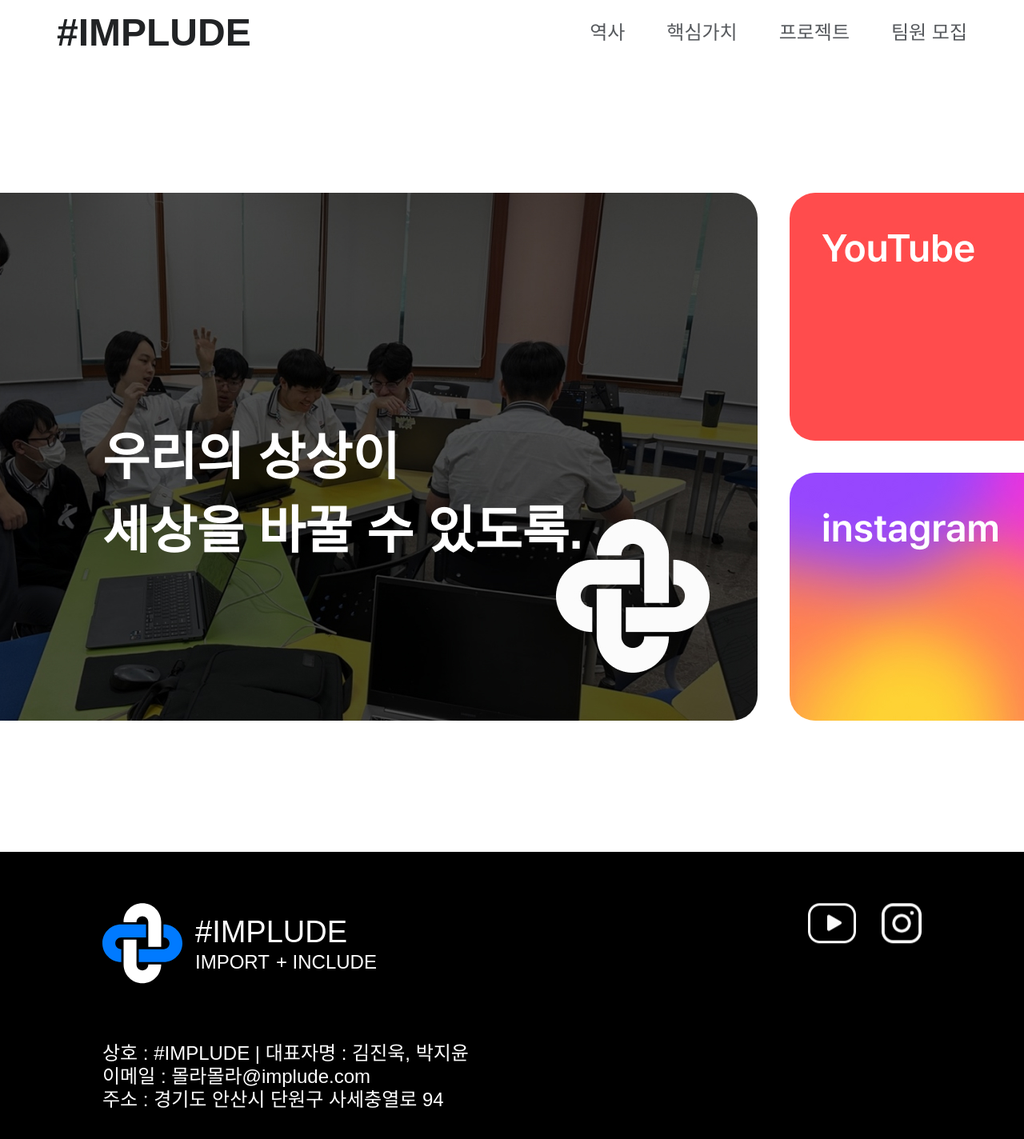
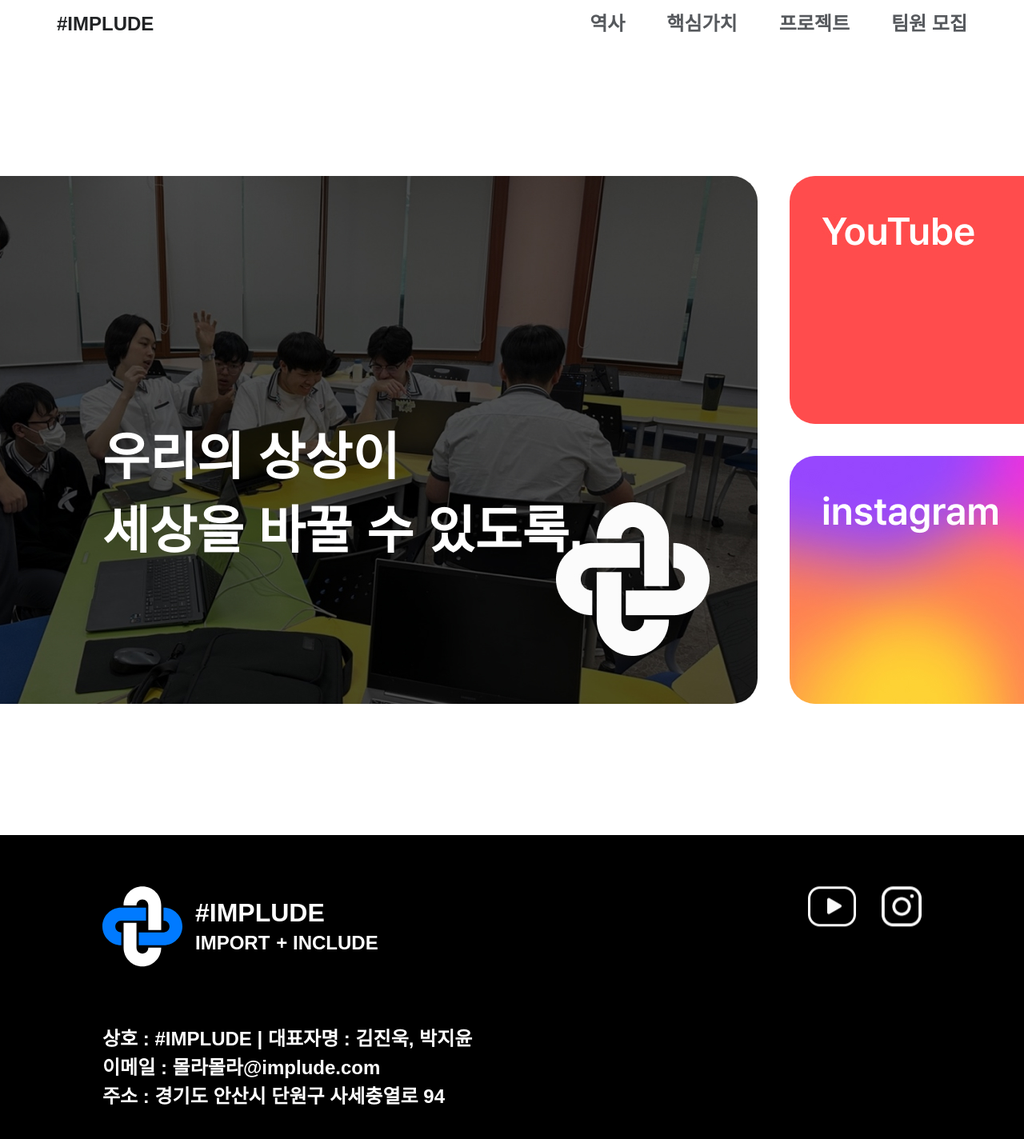
Before and after one commit to implude/implude-main-page, a React (Vite) app: page / in a window 1280 px wide. Shown: the top 1424 px of the page at 80% size. Built offline with nearby package versions, Linux system fonts and the light colour scheme; a web font is replaced by a local one.

Commit message:
Fix: font-size fix

```diff
--- a/src/components/Footer.tsx
+++ b/src/components/Footer.tsx
@@ -14,9 +14,9 @@ const Footer = () => {
           <Wrap gap={'1rem'} align="center">
             <Implude />
             <Col align="start">
-              <Header2 color="--gray-white" $bold>
+              <Title color="--gray-white" $bold>
                 #IMPLUDE
-              </Header2>
+              </Title>
               <Wrap gap="0.5rem">
                 <Detail color="--gray-white">IMPORT </Detail> <Detail color="--gray-white"> + INCLUDE</Detail>
               </Wrap>
--- a/src/components/atomic/typo/index.tsx
+++ b/src/components/atomic/typo/index.tsx
@@ -16,17 +16,17 @@ const TypoRef = styled.div<TypoType>`
 `
 
 export const Title = styled(TypoRef)`
-  font-size: 4rem;
+  font-size: 2rem;
   font-style: normal;
   font-weight: ${(p) => (p.$bold ? '900' : '800')};
-  line-height: 4.75rem;
+  line-height: 2.5rem;
 `
 
 export const Header1 = styled(TypoRef)`
-  font-size: 3rem;
+  font-size: 1.5rem;
   font-style: normal;
   font-weight: ${(p) => (p.$bold ? '700' : '500')};
-  line-height: 3.563rem;
+  line-height: 2.25rem;
 
   color: ${(p) => p.activated && 'var(--gray-black)'};
 `
@@ -39,12 +39,12 @@ export const Header2 = styled(TypoRef)`
 `
 
 export const Description = styled(TypoRef)`
-  font-size: 2rem;
+  font-size: 0.875rem;
 `
 
 export const Detail = styled(TypoRef)`
   font-size: 1.5rem;
   font-style: normal;
-  font-weight: 500;
-  line-height: 1.813rem;
+  font-weight: 600;
+  line-height: 2.25rem;
 `
```
